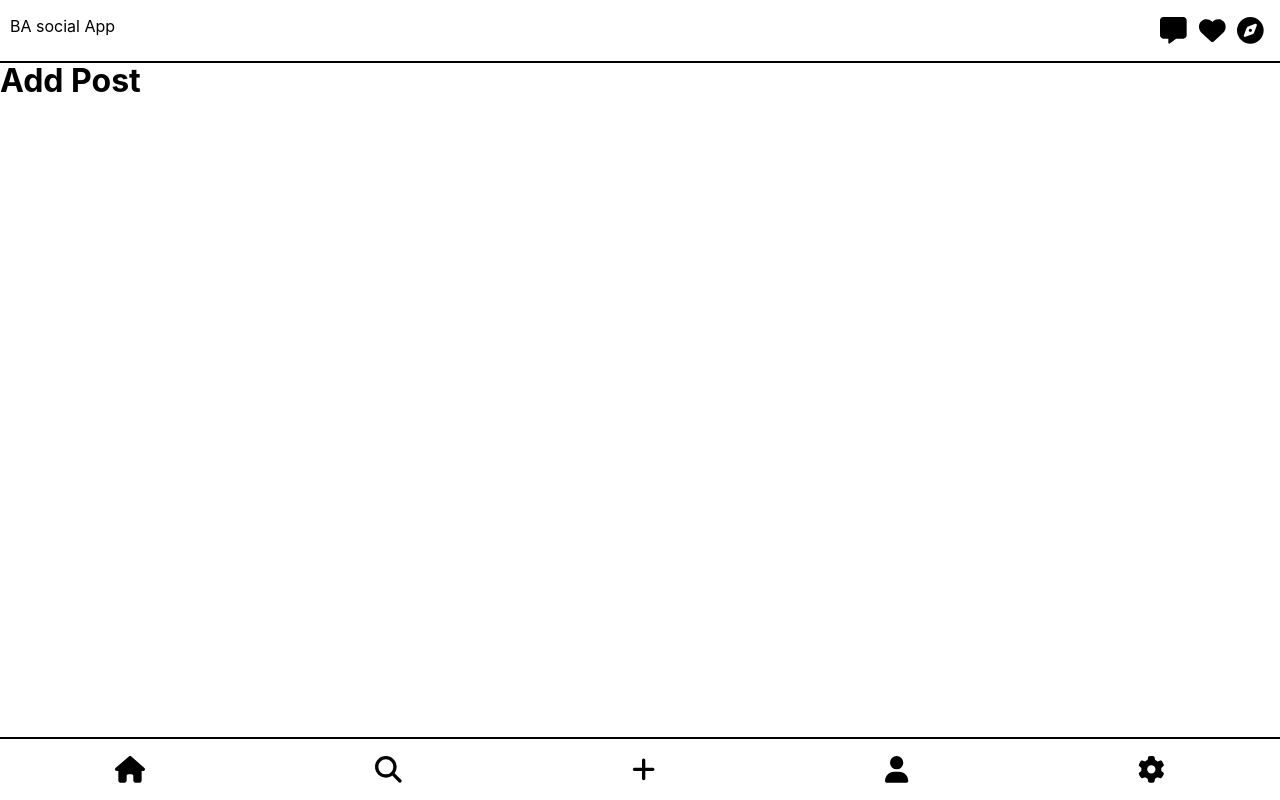
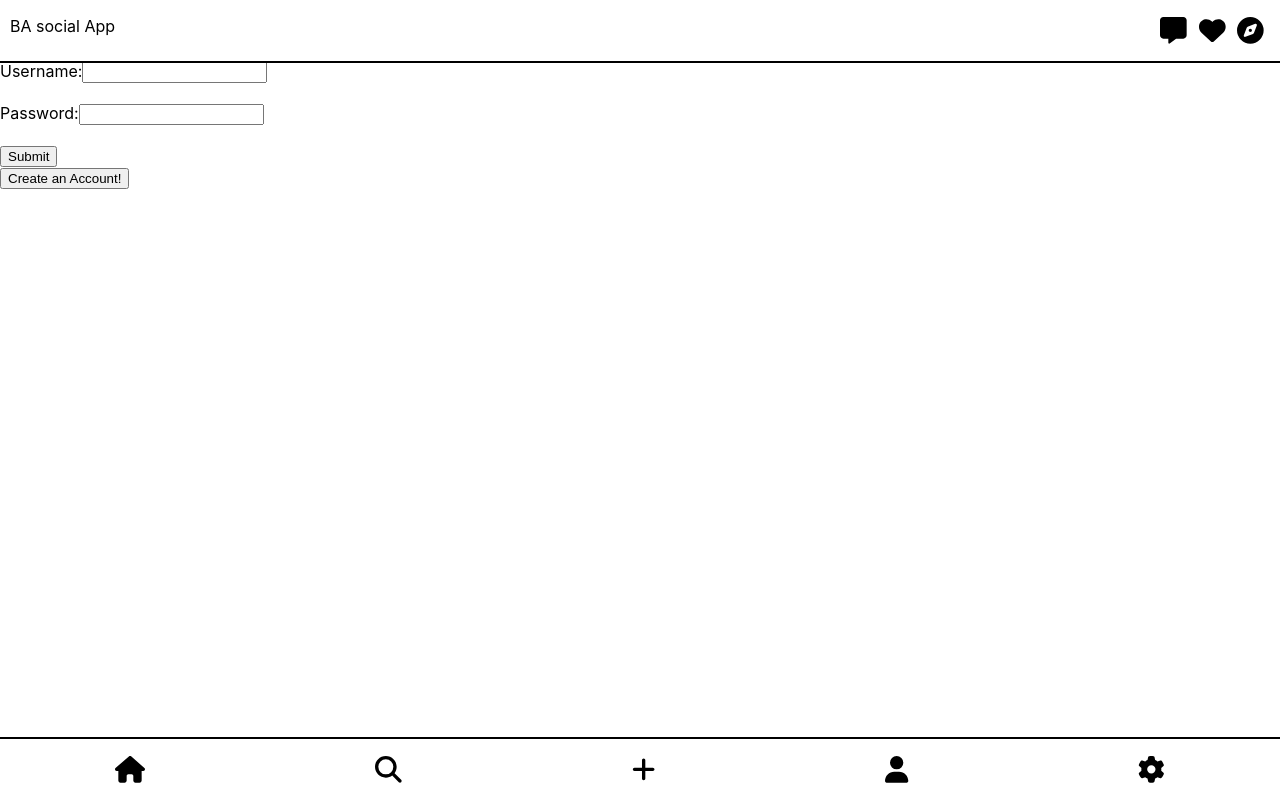
Before and after one commit to bklingelfus/social-app-fe, a React (Create React App) app: page / in a window 1280 px wide. Both pictures are taken after a click on the button 643 px from the left and 769 px from the top of the page. Built offline with nearby package versions, Linux system fonts and the light colour scheme; no server answers.

Commit message:
working login

```diff
--- a/src/App.js
+++ b/src/App.js
@@ -85,6 +85,9 @@ const App = () => {
       .then((response) => {
         let newUsers = [...users, response.data]
         setUsers(newUsers)
+        if (response.data !== "") {
+          setCurrentUser(response.data)
+        }
       })
     };
     const userDelete =(deletedUser)=>{
@@ -137,9 +140,9 @@ const App = () => {
       <main>
         {page === 0 ? <Home/> : <></>}
         {page === 1 ? <Search/> : <></>}
-        {page === 2 ? <AddPost/> : <></>}
-        {page === 3 ? <Profile/> : <></>}
-        {page === 4 ? <Settings/> : <></>}
+        {page === 2 ? <AddPost currentUser={currentUser} setCurrentUser={setCurrentUser} users={users} userCreate={userCreate}/> : <></>}
+        {page === 3 ? <Profile currentUser={currentUser} setCurrentUser={setCurrentUser} users={users} userCreate={userCreate}/> : <></>}
+        {page === 4 ? <Settings currentUser={currentUser} setCurrentUser={setCurrentUser} users={users} userCreate={userCreate}/> : <></>}
       </main>
       <footer>
         <Nav setPage={setPage}/>
--- a/src/components/AddPost.js
+++ b/src/components/AddPost.js
@@ -1,8 +1,16 @@
-const AddPost = () => {
+import Login from './Login.js'
+
+const AddPost = (props) => {
     return (
+        <>
+        {(props.currentUser.username==='')?
+        <Login currentUser={props.currentUser} setCurrentUser={props.setCurrentUser} users={props.users} userCreate={props.userCreate}/>
+        :
         <div id="add-post">
             <h1>Add Post</h1>
         </div>
+        }
+        </>
     )
 }
 
--- a/src/components/Login.js
+++ b/src/components/Login.js
@@ -14,7 +14,7 @@ const Login =(props)=>{
         })
     //Functions
     const changeDisplay =(num)=>{
-        setNewUser(0)
+        setNewUser(num)
         setError(0)
     }
     const handleChange =(event)=>{
@@ -22,25 +22,54 @@ const Login =(props)=>{
     }
     const loginSubmit =(event)=>{
         event.preventDefault();
-        if (user.password===password){
-
+        // get which user is trying to log in
+        let index = props.users.findIndex( client=> {
+            return client.username === user.username
+        });
+        // Evaluate Login
+        if (index >=0){
+            if (user.password===props.users[index].password){
+                props.setCurrentUser(props.users[index])
+            } else {
+                setError(1)
+            }
         } else {
             setError(1)
         }
     }
     const createSubmit =(event)=>{
         event.preventDefault();
-        // props.handleCreate(animal);
+        // Check if username doesn't exist
+        let index = props.users.findIndex( client=> {
+            return client.username === user.username
+        });
+        // Evaluate new user
+        if (index < 0){
+            props.userCreate(user)
+            setError(1)
+        } else {
+            setError(1)
         }
+    }
+    // HTML variables
+    const errorLogin =()=>{
+        if (error === 0) {
+            return <></>
+        } else {
+            return <h1>Username and Password did not match. Check again if you spelled both correctly!</h1>
+        }
+    }
+    const errorCreate =()=>{
+        if (error === 0) {
+            return <></>
+        } else {
+            return <h1>Invalid Credentials</h1>
+        }
+    }
+    const login =()=>{
         return (
             <>
-        {(error===0)?
-        <></>
-        :<h1>Username and Password did not match. Check again if you spelled both correctly!</h1>
-        }
-        {(newUser===0)?
-        // Login Page
-        <>
+            {errorLogin()}
             <form onSubmit={loginSubmit}>
                 <label htmlFor="name">Username:</label>
                 <input type='text' name="username" onChange={handleChange}/>
@@ -50,13 +79,17 @@ const Login =(props)=>{
                 <input type='text' name="password" onChange={handleChange}/>
                 <br/>
                 <br/>
-            <input class='form-button' type='submit'/>
+                <input className='form-button' type='submit'/>
             </form>
             <button onClick={()=>{changeDisplay(1)}}>Create an Account!</button>
             </>
-        :
-        // Create User Page
+        )
+        // Login Page
+    }
+    const createUser =()=>{
+        return (
         <>
+        {errorCreate()}
         <form onSubmit={createSubmit}>
             <label htmlFor="name">Username:</label>
             <input type='text' name="username" onChange={handleChange}/>
@@ -67,17 +100,25 @@ const Login =(props)=>{
             <br/>
             <br/>
             <label htmlFor="name">Email:</label>
-            <input type='number' name="email" onChange={handleChange}/>
+            <input type='text' name="email" onChange={handleChange}/>
             <br/>
             <br/>
             <label htmlFor="name">Profile Image:</label>
-            <input type='number' name="profileImg" onChange={handleChange}/>
+            <input type='text' name="profileImg" onChange={handleChange}/>
             <br/>
             <br/>
-            <input class='form-button' type='submit'/>
+            <input className='form-button' type='submit'/>
         </form>
         <button onClick={()=>{changeDisplay(0)}}>Already has an Account?</button>
         </>
+        )
+    }
+    // Render
+    return (
+    <>
+        {(newUser===0)?
+        login()
+        :createUser()
         }
     </>
     )
--- a/src/components/Profile.js
+++ b/src/components/Profile.js
@@ -2,6 +2,10 @@ import Login from './Login.js'
 
 const Profile = (props) => {
     return (
+        <>
+        {(props.currentUser.username==='')?
+        <Login currentUser={props.currentUser} setCurrentUser={props.setCurrentUser} users={props.users} userCreate={props.userCreate}/>
+        :
         <div id="profile">
             <h1>Each Profile</h1>
             <div className="profile-info">
@@ -19,6 +23,8 @@ const Profile = (props) => {
                 </div>
             </div>
         </div>
+        }
+        </>
     )
 }
 
--- a/src/components/Settings.js
+++ b/src/components/Settings.js
@@ -2,9 +2,16 @@ import Login from './Login.js'
 
 const Settings = (props) => {
     return (
-        <div id="settings">
-            <h1>Settings</h1>
-        </div>
+        <>
+        {(props.currentUser.username==='')?
+        <Login currentUser={props.currentUser} setCurrentUser={props.setCurrentUser} users={props.users} userCreate={props.userCreate}/>
+        :<>
+            <div id="settings">
+                <h1>Settings</h1>
+            </div>
+        </>
+        }
+        </>
     )
 }
 
```
Lines whose indentation alone changed are shown as unchanged.
